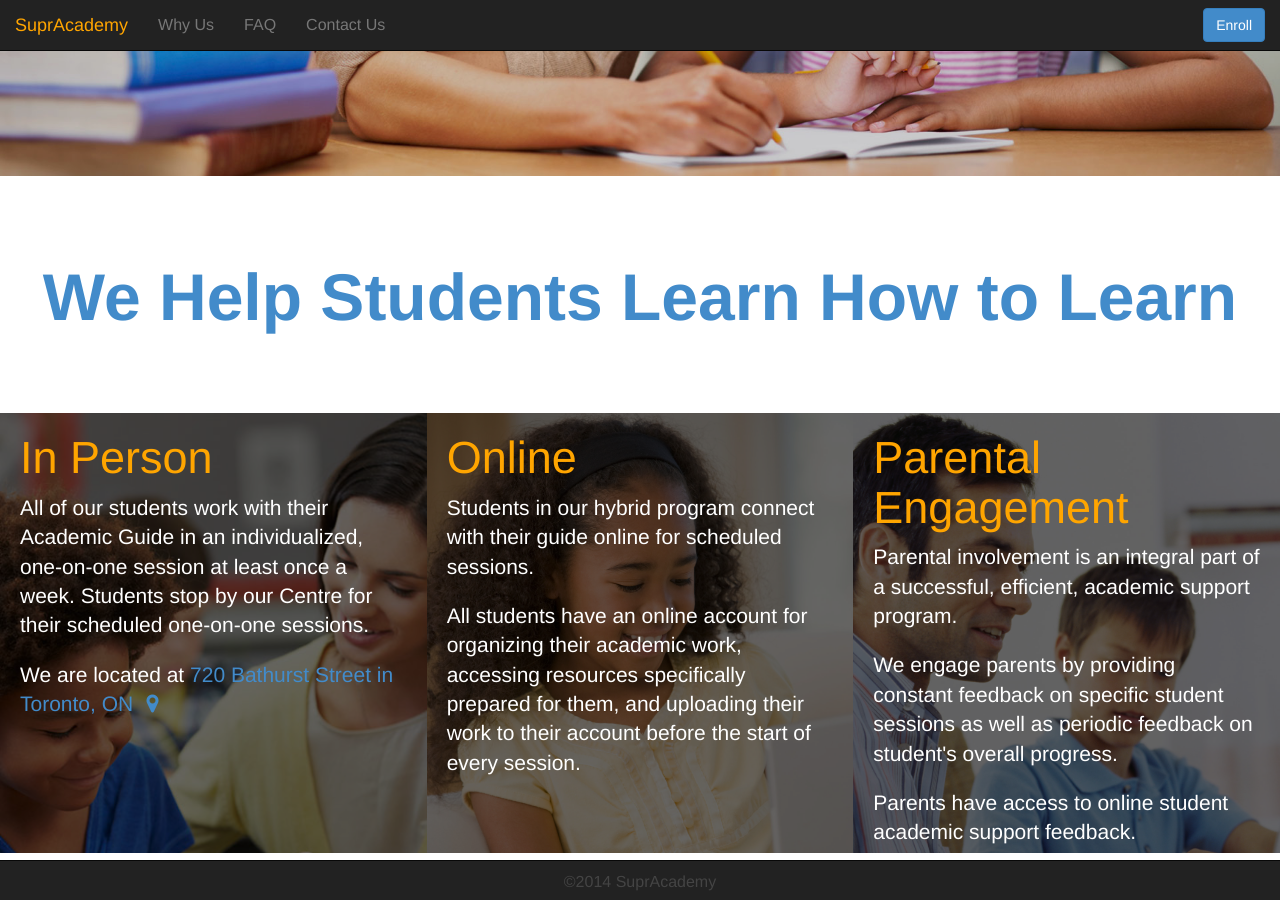
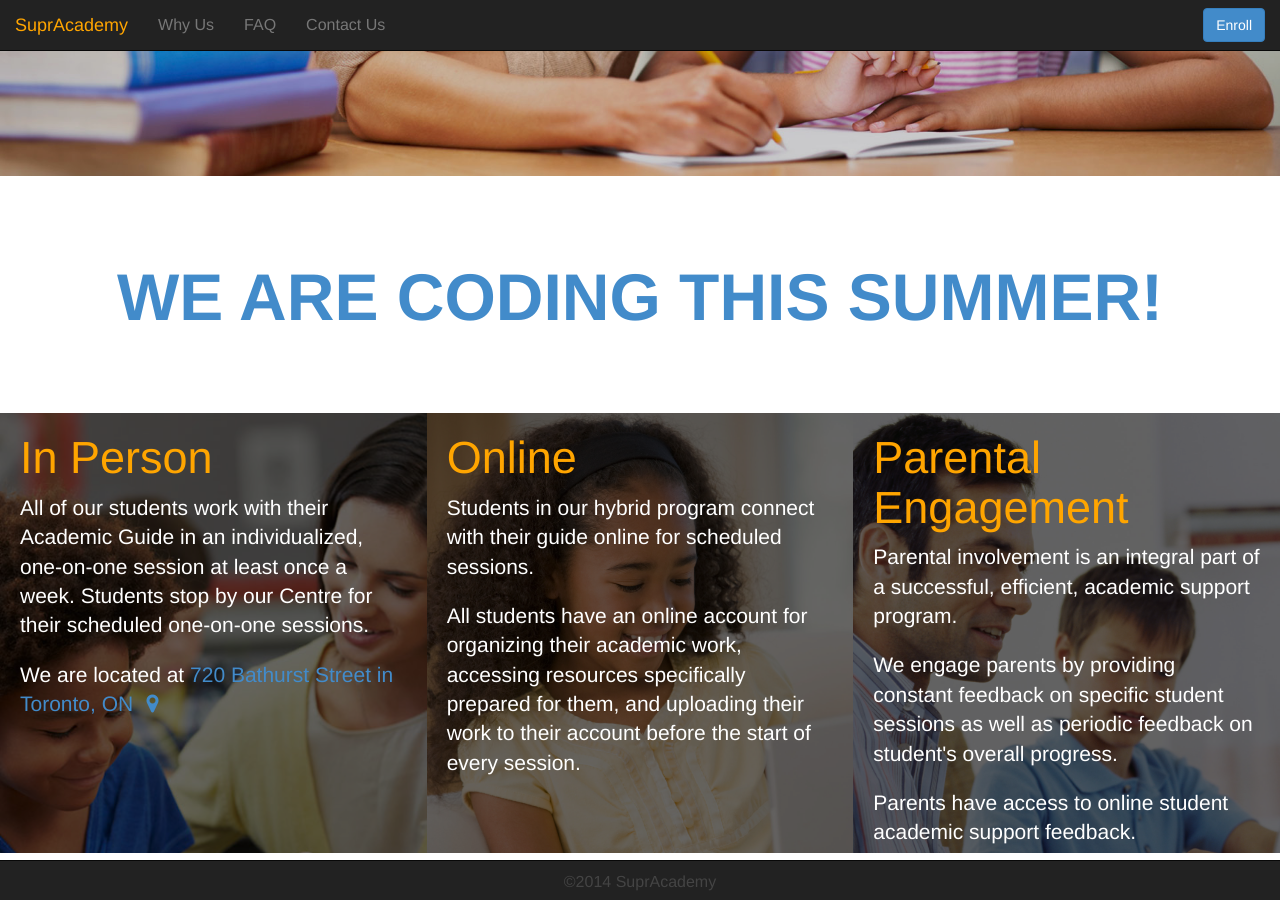
Before and after one commit to ojagostini/supracademy.com, a Jekyll site: the page built from index.html, in a window 1280 px wide and 900 px high, scrolled down 499 px. Built offline with Jekyll 4.4.1, drawn with Linux system fonts in a browser that asks for light colours; nearby versions of some CDN libraries.

Commit message:
changed 'We Help...'line to a link to summer camp

```diff
--- a/index.html
+++ b/index.html
@@ -72,7 +72,7 @@ published: true
 <!-- How It Works -->
 <div id="the-how" class="container-fluid strip white-theme">
   <div class="animation" data-animation="fadeIn">
-    <h1 class="large-text">We Help Students Learn How to Learn</h1>
+    <h1 class="large-text"><a href="https://goo.gl/maps/zdmlx" targ="_blank">WE ARE CODING THIS SUMMER!</a></h1>
     <div class="row strip">
       <div class="col-md-8 col-md-offset-2">
         <p class="lead"></p>
```
